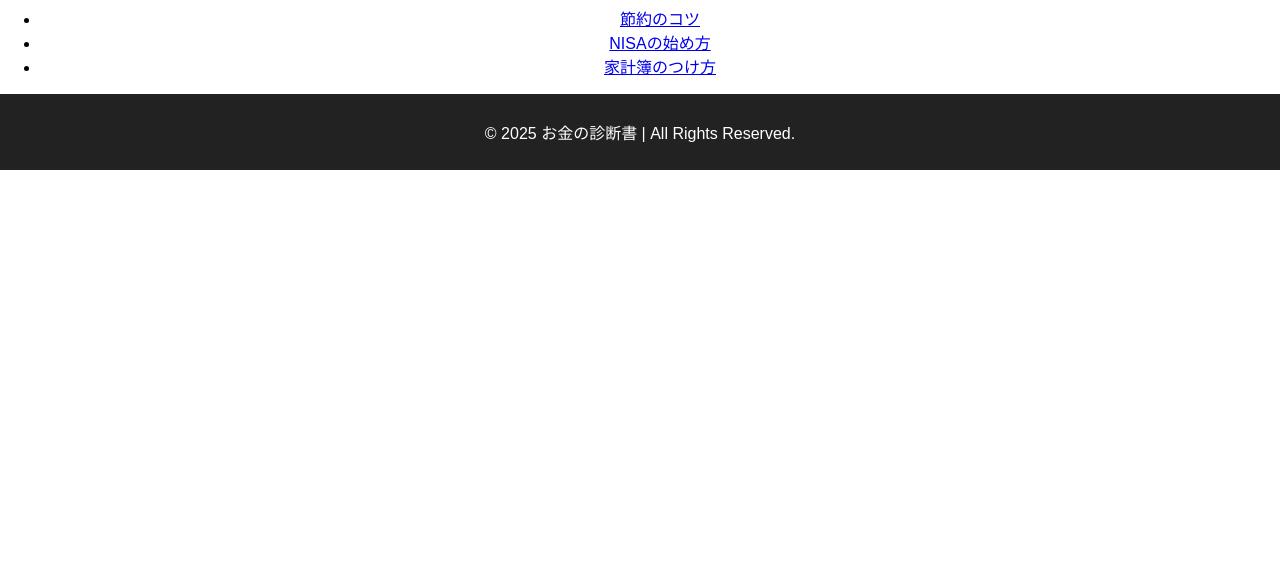
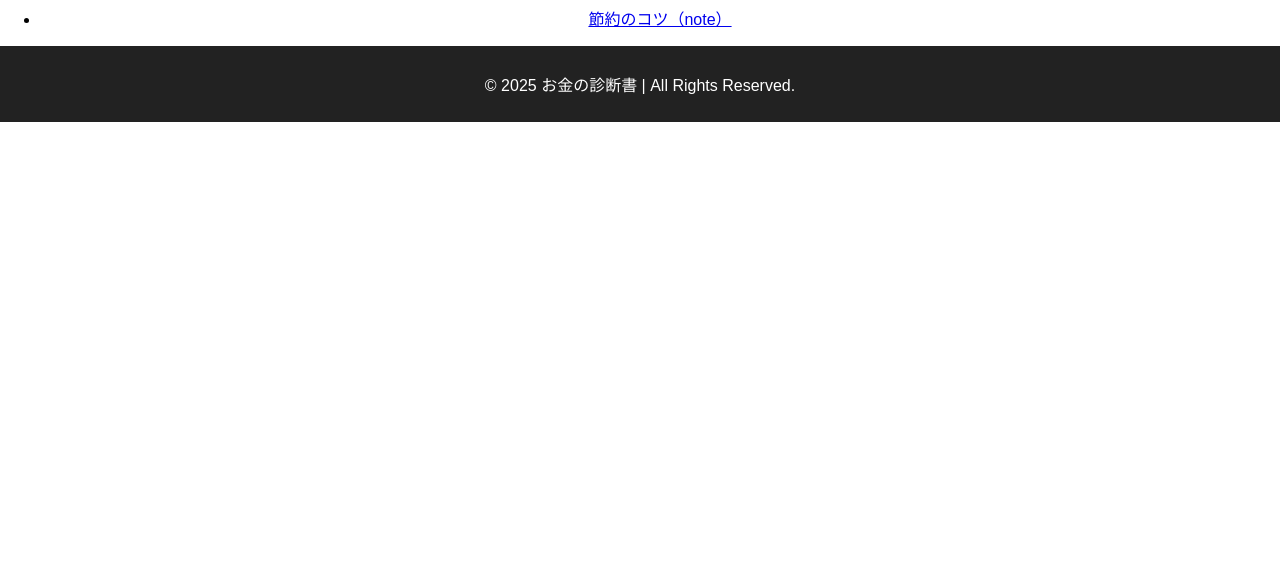
Before and after one commit to kurashiwo/money-check, a plain HTML site: page articles.html in a window 1280 px wide. Shown: the part 238-800 px from the top of the page. Drawn offline with Linux system fonts and the light colour scheme.

Commit message:
Add files via upload

```diff
--- a/articles.html
+++ b/articles.html
@@ -20,11 +20,9 @@
 
     <main>
         <h2>記事一覧</h2>
-        <ul>
-            <li><a href="#">節約のコツ</a></li>
-            <li><a href="#">NISAの始め方</a></li>
-            <li><a href="#">家計簿のつけ方</a></li>
-        </ul>
+            <ul>
+                <li><a href="https://note.com/vast_rabbit3865/n/n77caa9900b9f" target="_blank">節約のコツ（note）</a></li>
+            </ul>
     </main>
 
     <footer>
```
Also changed, not shown: index.html (+7 -0 lines), saving-tips.html (added, +5 -0 lines), budgeting.html (added), nisa-start.html (added).
